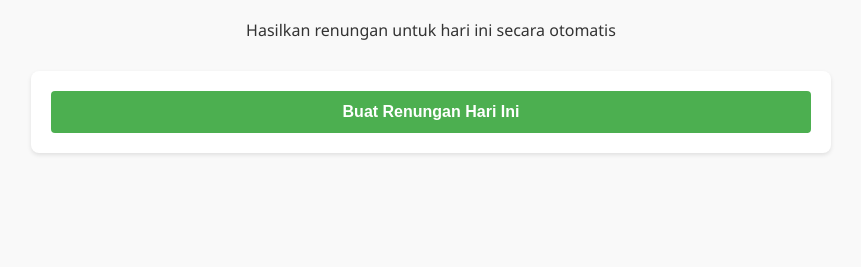
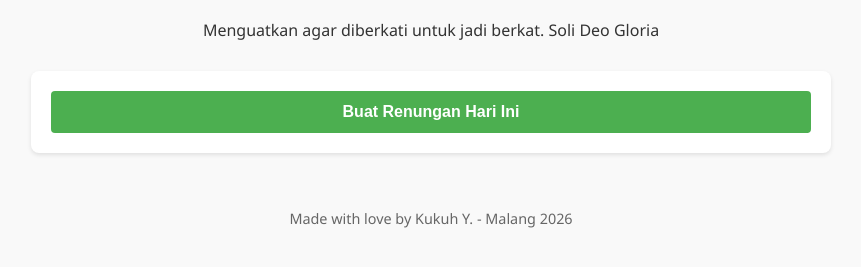
Before and after one commit to kukuhyudhistiro/devosital, a website: page public/index.html in a window 1280 px wide. Shown: the part 87-354 px from the top of the page, without its empty margins (209-1070 px from the left). Drawn offline with Linux system fonts and the light colour scheme.

```diff
--- a/public/index.html
+++ b/public/index.html
@@ -16,13 +16,14 @@
         .ayat { font-style: italic; color: #1565C0; margin-bottom: 15px; display: block; }
         .doa { background: #f1f8e9; padding: 10px; border-radius: 4px; margin-top: 15px; font-style: italic; }
         #loading { display: none; text-align: center; margin: 20px; font-weight: bold; color: #4CAF50; }
+        .footer { text-align: center; margin-top: 40px; padding-top: 16px; color: #666; font-size: 0.9em; }
     </style>
 </head>
 <body>
 
     <div class="header">
         <h1>Devosital: Renungan Harian</h1>
-        <p>Hasilkan renungan untuk hari ini secara otomatis</p>
+        <p>Menguatkan agar diberkati untuk jadi berkat. Soli Deo Gloria</p>
     </div>
 
     <div class="control-panel">
@@ -78,5 +79,7 @@
             }
         }
     </script>
+
+    <footer class="footer">Made with love by Kukuh Y. - Malang 2026</footer>
 </body>
 </html>
```
